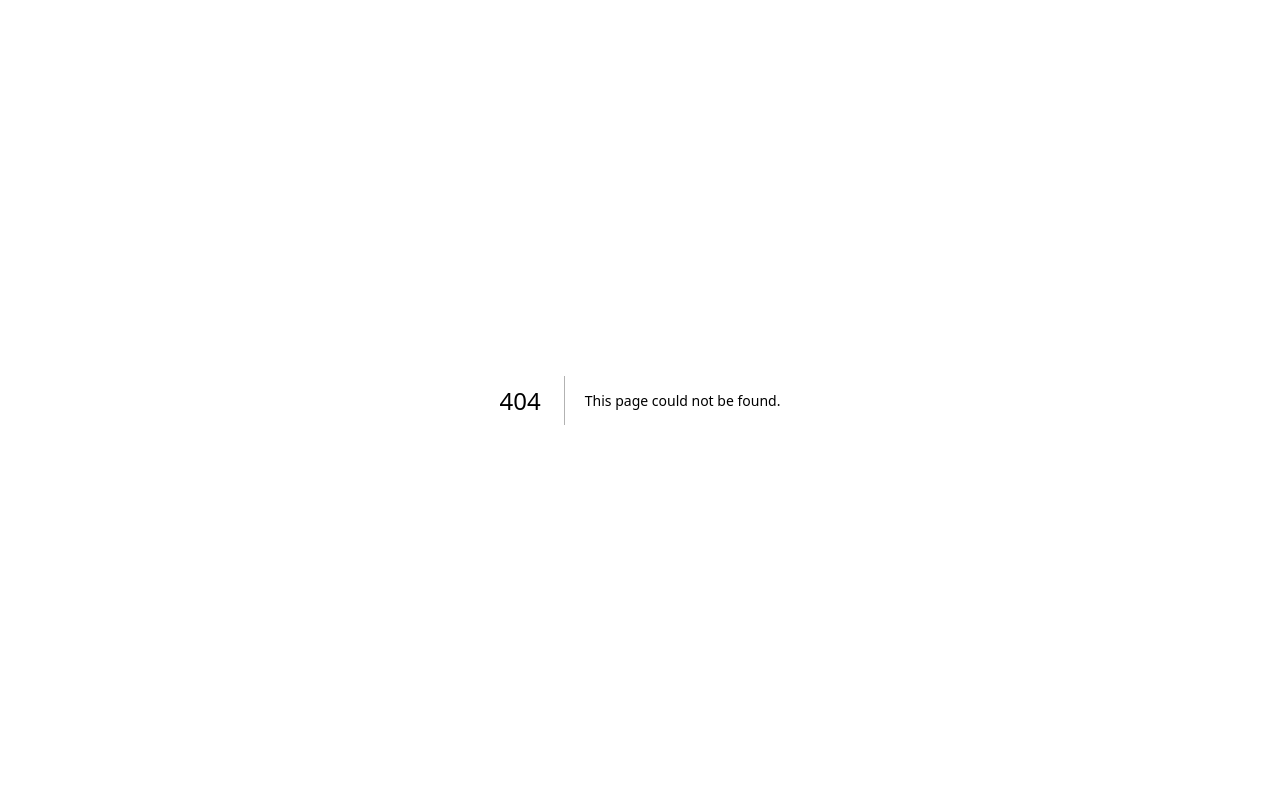
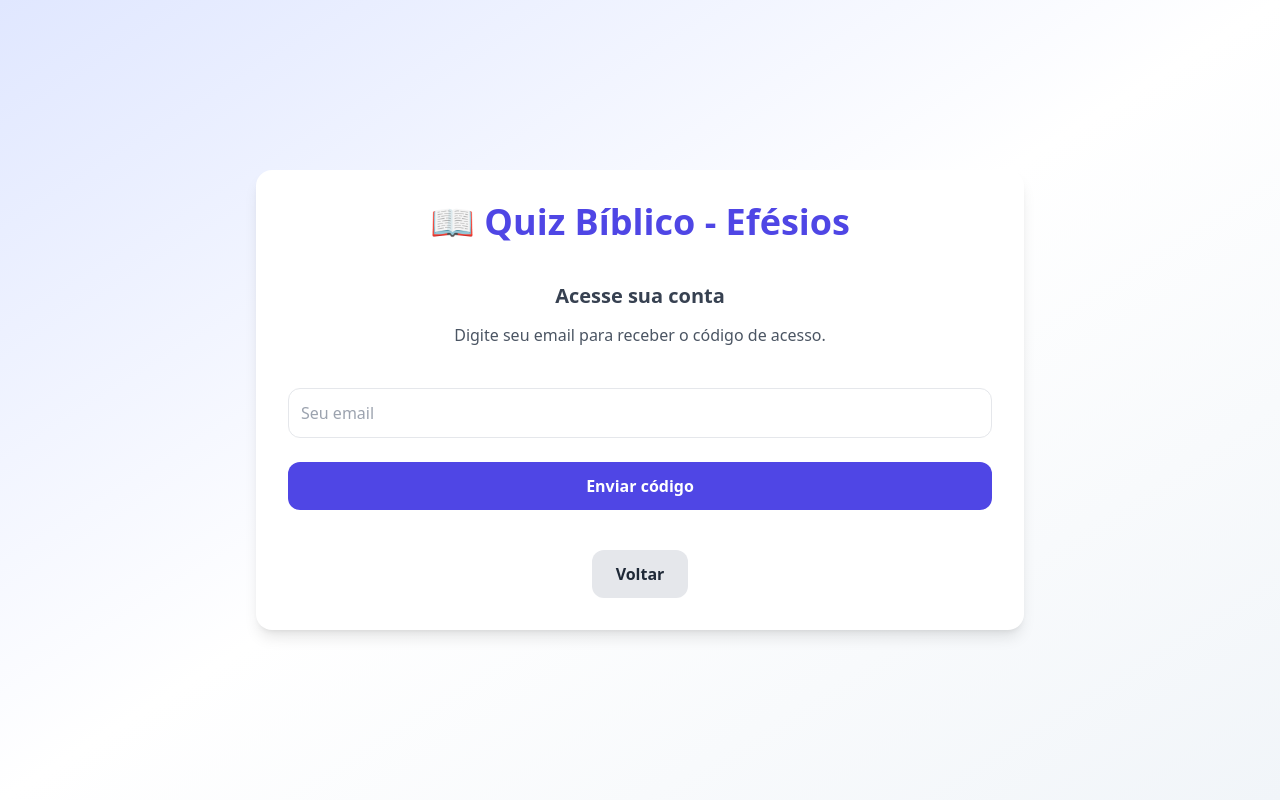
Before and after one commit to nathannolacio/quiz-biblico-maratona-regional, a Next.js app: page /login in a window 1280 px wide. Before the commit this address had no page. Built offline with nearby package versions, Linux system fonts and the light colour scheme.

Commit message:
:sparkles: feat: Add tela de login

```diff
--- a/src/app/layout.tsx
+++ b/src/app/layout.tsx
@@ -1,6 +1,7 @@
 import type { Metadata } from "next";
 import { Geist, Geist_Mono } from "next/font/google";
 import "./globals.css";
+import { ToastProvider } from "@/components/ui/Toast";
 
 const geistSans = Geist({
   variable: "--font-geist-sans",
@@ -28,7 +29,7 @@ export default function RootLayout({
       className={`${geistSans.variable} ${geistMono.variable} h-full antialiased`}
     >
       <body className="min-h-full flex flex-col">
-        {children}
+        <ToastProvider>{children}</ToastProvider>
       </body>
     </html>
   );
--- /dev/null
+++ b/src/app/login/page.tsx
@@ -0,0 +1,175 @@
+"use client";
+
+import { useRef, useState } from "react";
+import { useRouter } from "next/navigation";
+import Button from "@/components/ui/Button";
+import { sendOtp, verifyOtp } from "@/services/auth.client";
+import { useToast } from "@/components/ui/Toast";
+
+export default function LoginPage() {
+  const router = useRouter();
+  const { showToast } = useToast();
+
+  const [email, setEmail] = useState("");
+  const [step, setStep] = useState<1 | 2>(1);
+  const [loading, setLoading] = useState(false);
+
+  const [code, setCode] = useState<string[]>(Array(6).fill(""));
+  const inputsRef = useRef<(HTMLInputElement | null)[]>([]);
+
+  const finalCode = code.join("");
+
+  function handleChange(value: string, index: number) {
+    if (!/^\d*$/.test(value)) return;
+
+    const newCode = [...code];
+    newCode[index] = value.slice(-1);
+    setCode(newCode);
+
+    if (value && index < 5) {
+      inputsRef.current[index + 1]?.focus();
+    }
+  }
+
+  function handleKeyDown(e: React.KeyboardEvent, index: number) {
+    if (e.key === "Backspace" && !code[index] && index > 0) {
+      inputsRef.current[index - 1]?.focus();
+    }
+  }
+
+  async function handleSendOtp() {
+    if (!email.trim()) {
+      showToast("Digite um email válido", "error");
+      return;
+    }
+
+    setLoading(true);
+
+    try {
+      await sendOtp(email);
+
+      showToast("Código enviado para seu email", "success");
+      setStep(2);
+    } catch (err) {
+      showToast("Erro ao enviar código", "error");
+    }
+
+    setLoading(false);
+  }
+
+  async function handleVerifyOtp() {
+    if (finalCode.length < 6) {
+      showToast("Digite o código completo", "error");
+      return;
+    }
+
+    setLoading(true);
+
+    try {
+      const user = await verifyOtp(email, finalCode);
+
+      showToast("Login realizado com sucesso!", "success");
+
+      console.log("USER LOGADO:", user);
+
+      router.push("/quiz?chapter=1");
+    } catch (err) {
+      showToast("Código inválido", "error");
+
+      setCode(Array(6).fill(""));
+      inputsRef.current[0]?.focus();
+    }
+
+    setLoading(false);
+  }
+
+  return (
+    <main className="w-full h-screen bg-gradient-to-br from-indigo-100 via-white to-slate-100 flex items-center justify-center p-6">
+
+      <div className="flex flex-col gap-10 max-w-3xl w-full bg-white rounded-2xl p-8 shadow-lg">
+
+        {/* HEADER */}
+        <h1 className="text-center font-bold text-indigo-600 text-4xl">
+          📖 Quiz Bíblico - Efésios
+        </h1>
+
+        <div className="space-y-3">
+          <h2 className="text-center font-semibold text-gray-700 text-xl">
+            Acesse sua conta
+          </h2>
+
+          <p className="text-center text-gray-600 leading-relaxed">
+            {step === 1
+              ? "Digite seu email para receber o código de acesso."
+              : "Digite o código de 6 dígitos enviado para seu email."}
+          </p>
+        </div>
+
+        {/* FORM */}
+        <div className="flex flex-col gap-6">
+
+          {/* STEP 1 - EMAIL */}
+          {step === 1 && (
+            <>
+              <input
+                type="email"
+                placeholder="Seu email"
+                value={email}
+                onChange={(e) => setEmail(e.target.value)}
+                className="w-full p-3 border rounded-xl focus:outline-none focus:ring-2 focus:ring-indigo-500"
+              />
+
+              <Button
+                variant="primary"
+                onClick={handleSendOtp}
+                disabled={loading}
+              >
+                Enviar código
+              </Button>
+            </>
+          )}
+
+          {/* STEP 2 - OTP */}
+          {step === 2 && (
+            <>
+              <div className="flex justify-center gap-3">
+                {code.map((digit, index) => (
+                  <input
+                    key={index}
+                    ref={(el) => {
+                      inputsRef.current[index] = el;
+                    }}
+                    type="text"
+                    maxLength={1}
+                    value={digit}
+                    onChange={(e) => handleChange(e.target.value, index)}
+                    onKeyDown={(e) => handleKeyDown(e, index)}
+                    className="w-12 h-14 text-center text-xl font-bold border rounded-xl focus:outline-none focus:ring-2 focus:ring-indigo-500"
+                  />
+                ))}
+              </div>
+
+              <Button
+                variant="primary"
+                onClick={handleVerifyOtp}
+                disabled={loading}
+              >
+                Entrar no Quiz
+              </Button>
+            </>
+          )}
+
+        </div>
+
+        {/* FOOTER */}
+        <div className="flex justify-center">
+          <Button variant="secondary" href="/">
+            Voltar
+          </Button>
+        </div>
+
+      </div>
+
+    </main>
+  );
+}
--- a/src/app/page.tsx
+++ b/src/app/page.tsx
@@ -1,11 +1,48 @@
-// app/result/page.js (Server Component)
-import ResultClient from "@/components/result/Result";
-import { Suspense } from "react";
+"use client";
 
-export default function ResultPage() {
+import Button from "@/components/ui/Button";
+import { useRouter } from "next/navigation";
+
+export default function Home() {
+  const router = useRouter();
+
+  function handleStart() {
+    router.push("/login");
+  }
+
   return (
-    <Suspense fallback={<div>Carregando resultado...</div>}>
-      <ResultClient />
-    </Suspense>
+    <main className="w-full h-screen bg-gradient-to-br from-indigo-100 via-white to-slate-100 flex items-center justify-center p-6">
+
+      <div className="flex flex-col gap-10 max-w-3xl w-full bg-white rounded-2xl p-8 shadow-lg">
+
+        <h1 className="text-center font-bold text-indigo-600 text-4xl">
+          📖 Quiz Bíblico - Efésios
+        </h1>
+
+        <div className="space-y-3">
+          <h2 className="text-center font-semibold text-gray-700 text-xl">
+            Bem-vindo ao Quiz!
+          </h2>
+
+          <p className="text-center text-gray-600 leading-relaxed">
+            Teste seus conhecimentos sobre a carta de Efésios.
+          </p>
+        </div>
+
+        <div className="flex flex-col sm:flex-row items-center justify-center gap-4">
+
+          <Button variant="primary" onClick={handleStart}>
+            Iniciar Quiz
+          </Button>
+
+          <Button variant="secondary" href="/ranking">
+            Ver Ranking
+          </Button>
+
+        </div>
+
+      </div>
+
+    </main>
   );
 }
--- /dev/null
+++ b/src/components/ui/Toast.tsx
@@ -0,0 +1,71 @@
+"use client";
+
+import { createContext, useContext, useState } from "react";
+
+type ToastType = "success" | "error" | "info";
+
+type Toast = {
+  id: number;
+  message: string;
+  type: ToastType;
+};
+
+type ToastContextType = {
+  showToast: (message: string, type?: ToastType) => void;
+};
+
+const ToastContext = createContext<ToastContextType | null>(null);
+
+export function ToastProvider({ children }: { children: React.ReactNode }) {
+  const [toasts, setToasts] = useState<Toast[]>([]);
+
+  function showToast(message: string, type: ToastType = "info") {
+    const id = Date.now();
+
+    const newToast: Toast = { id, message, type };
+
+    setToasts((prev) => [...prev, newToast]);
+
+    setTimeout(() => {
+      setToasts((prev) => prev.filter((t) => t.id !== id));
+    }, 3000);
+  }
+
+  return (
+    <ToastContext.Provider value={{ showToast }}>
+      {children}
+
+      {/* UI */}
+      <div className="fixed top-5 right-5 flex flex-col gap-2 z-50">
+        {toasts.map((toast) => (
+          <div
+            key={toast.id}
+            className={`
+              px-4 py-3 rounded-xl shadow text-white text-sm
+              animate-fade-in
+              ${
+                toast.type === "success"
+                  ? "bg-green-600"
+                  : toast.type === "error"
+                  ? "bg-red-600"
+                  : "bg-gray-800"
+              }
+            `}
+          >
+            {toast.message}
+          </div>
+        ))}
+      </div>
+    </ToastContext.Provider>
+  );
+}
+
+export function useToast() {
+  const context = useContext(ToastContext);
+
+  if (!context) {
+    throw new Error("useToast must be used within ToastProvider");
+  }
+
+  return context;
+}
--- /dev/null
+++ b/src/services/auth.client.ts
@@ -0,0 +1,25 @@
+export async function sendOtp(email: string) {
+  await fetch("/api/auth/send-otp", {
+    method: "POST",
+    headers: {
+      "Content-Type": "application/json",
+    },
+    body: JSON.stringify({ email }),
+  });
+}
+
+export async function verifyOtp(email: string, code: string) {
+  const res = await fetch("/api/auth/verify-otp", {
+    method: "POST",
+    headers: {
+      "Content-Type": "application/json",
+    },
+    body: JSON.stringify({ email, code }),
+  });
+
+  if (!res.ok) {
+    throw new Error("Código inválido");
+  }
+
+  return res.json(); // usuário logado
+}
```
